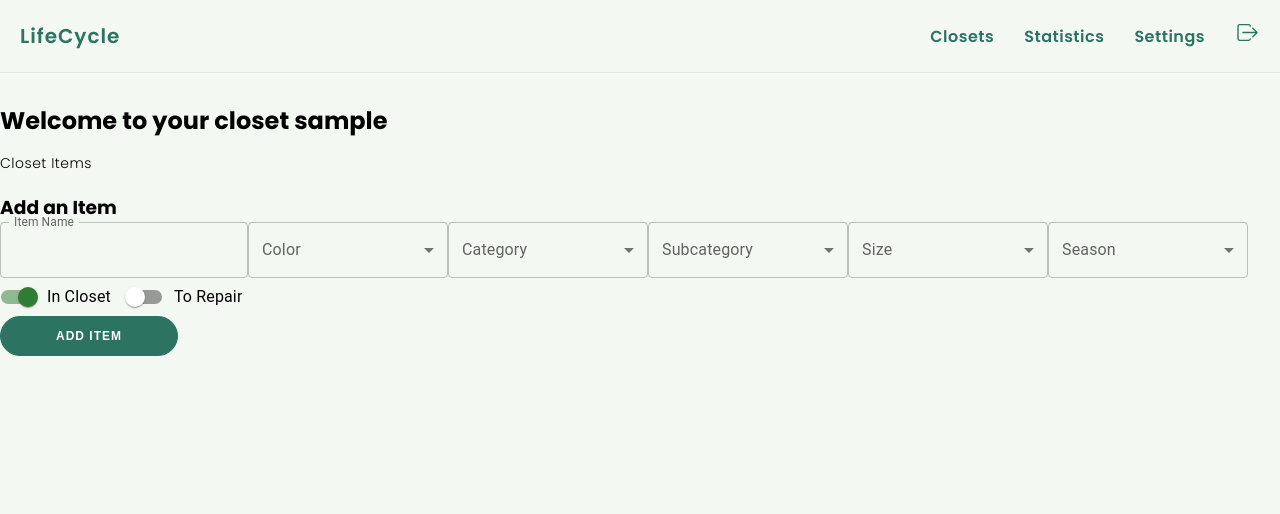
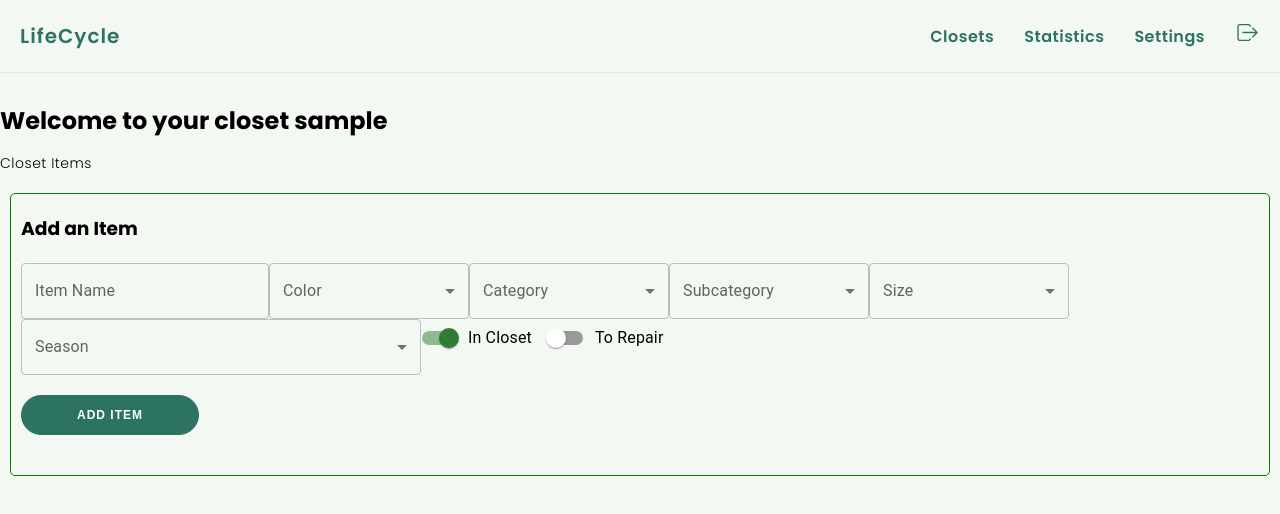
Before and after one commit to JuliaGrandury/lifecycle-app-mern, a React (Create React App) app in the folder frontend/: page / in a window 1280 px wide. Shown: the top 514 px of the page. Built offline with nearby package versions, Linux system fonts and the light colour scheme; sample sign-in values are in the browser's storage.

Commit message:
Season checkboxes and useState hook update appropriately, check and uncheck all included

```diff
--- a/frontend/src/components/NewItemForm.jsx
+++ b/frontend/src/components/NewItemForm.jsx
@@ -1,10 +1,12 @@
-import { TextField, Select, MenuItem, InputLabel, FormControl, FormControlLabel, Switch } from '@mui/material'
+import { TextField, Select, MenuItem, InputLabel, FormControl, FormControlLabel, Switch, Checkbox } from '@mui/material'
 import { useState } from "react"
 import { useSelector, useDispatch } from "react-redux"
+import styles from './NewItemForm.module.css'
 
 // don't need to update everytime component remounts
 const colorOptions = ['Beige', 'Black', 'Blue', 'Brown', 'Green', 'Grey', 'Magenta', 'Metallic', 'Multicolor', 'Neon', 'Orange', 'Pink', 'Print', 'Red', 'White', 'Yellow'];
 const categoryOptions = ['Tops', 'Bottoms', 'Dresses and Jumpsuits', 'Shoes', 'Accessories'];
+const seasonOptions = ['Fall', 'Winter', 'Spring', 'Summer'];
 
 const NewItemForm = () => {
 
@@ -14,12 +16,13 @@ const NewItemForm = () => {
         category: '',
         subcategory: '',
         size: '',
-        season: '',
+        season: [],
         inCloset: true,
         toRepair: false
     })
     const [subcategories, setSubcategories] = useState([]);
     const [sizeOptions, setSizeOptions] = useState([]);
+    const [allChecked, setAllChecked] = useState(false);
 
     const onSubmit = (event) => {
         event.preventDefault()
@@ -62,29 +65,57 @@ const NewItemForm = () => {
             }
         }
 
+        // appropriately add items to season array if field is edited
+        if (name === 'season') {
+            console.log(`Editing the ${name}`)
+            if (value.includes('All')) {
+                const data = { ...newItem };
+                data['season'] = seasonOptions;
+                setNewItem(data);
+            }
+
+        }
+
+        // appropriately change boolean values if fields are edited
         if (name === 'inCloset' || name === 'toRepair') {
-            console.log(`setting ${name} to ${checked}`)
             const data = { ...newItem };
             data[name] = checked;
             setNewItem(data);
-        } else {
+        }
+
+        else {
             const data = { ...newItem };
             data[name] = value;
             setNewItem(data);
         }
     }
 
-
+    // helper function to update the season checkboxes depending on each other
+    const handleCheckAll = (event) => {
+        if (event.target.checked) {
+            console.log(`Check all seasons`)
+            setAllChecked(true);
+            const data = { ...newItem };
+            data.season = seasonOptions;
+            setNewItem(data);
+        } else {
+            console.log(`Uncheck all seasons`)
+            setAllChecked(false);
+            const data = { ...newItem };
+            data.season = [];
+            setNewItem(data);
+        }
+    }
 
     return (
-        <div className="newitem__container">
-            <form onSubmit={onSubmit}>
-                <div className="form__group">
+        <div className={styles.newitem__container}>
+            <form className={styles.newitem__form} onSubmit={onSubmit}>
+                <div className={styles.form__group}>
                     <h3>Add an Item</h3>
                 </div>
-                <div className="form__group">
+                <div className={styles.form__group}>
 
-                    <TextField name="name" label="Item Name" InputLabelProps={{ shrink: true }} onChange={handleFormChange} />
+                    <TextField name="name" label="Item Name" onChange={handleFormChange} />
 
                     <FormControl fullWidth style={{ width: 200 }}>
                         <InputLabel id="color-select-label" >Color</InputLabel>
@@ -124,14 +155,18 @@ const NewItemForm = () => {
                         </Select>
                     </FormControl>
 
-                    <FormControl fullWidth style={{ width: 200 }}>
+                    {/* SEASONS CHECKBOXES START HERE */}
+                    <FormControl fullWidth style={{ width: 400 }}>
                         <InputLabel id="season-select-label">Season</InputLabel>
-                        <Select labelId="season-select-label" id="season-select" name="season" label="Season" value={newItem.season} onChange={handleFormChange}>
-                            <MenuItem value={'Fall'}>Fall</MenuItem>
-                            <MenuItem value={'Winter'}>Winter</MenuItem>
-                            <MenuItem value={'Spring'}>Spring</MenuItem>
-                            <MenuItem value={'Summer'}>Summer</MenuItem>
-                            <MenuItem value={'All'}>All</MenuItem>
+                        <Select labelId="season-select-label" name="season" label="Season" multiple value={newItem.season} onChange={handleFormChange} renderValue={(selected) => allChecked ? 'All Seasons' : selected.join(', ')}>
+                            <MenuItem value="selectAll">
+                                <FormControlLabel control={<Checkbox checked={allChecked} />} label="Select All" onChange={handleCheckAll} />
+                            </MenuItem>
+                            {seasonOptions.map((option) => (
+                                <MenuItem key={option} value={option}>
+                                    <FormControlLabel control={<Checkbox checked={allChecked || newItem.season.includes(option)} />} label={option} />
+                                </MenuItem>
+                            ))}
                         </Select>
                     </FormControl>
 
@@ -143,12 +178,12 @@ const NewItemForm = () => {
                         InputProps={{ accept: 'image/*', onChange: handleFormChange }} /> */}
                 </div>
 
-                <div className="form__group">
+                <div className={styles.form__group}>
                     <button className="btn btn-block" type="submit">Add Item</button>
                 </div>
 
-            </form>
-        </div>
+            </form >
+        </div >
     )
 }
 
--- /dev/null
+++ b/frontend/src/components/NewItemForm.module.css
@@ -0,0 +1,15 @@
+.newitem__container {
+    border: 1px solid green;
+    margin: 10px;
+    padding: 10px;
+    border-radius: 5px;
+}
+
+.newitem__form {
+    display: flex;
+    flex-direction: column;
+}
+
+.form__group {
+    margin: 10px 0px;
+}
--- a/frontend/src/pages/Closets.jsx
+++ b/frontend/src/pages/Closets.jsx
@@ -31,6 +31,7 @@ const Closets = () => {
     <section className="heading">
       <h1>Welcome to your closet {user && user.username}</h1>
       <p>Closet Items</p>
+
       <NewItemForm />
     </section>
   )
```
